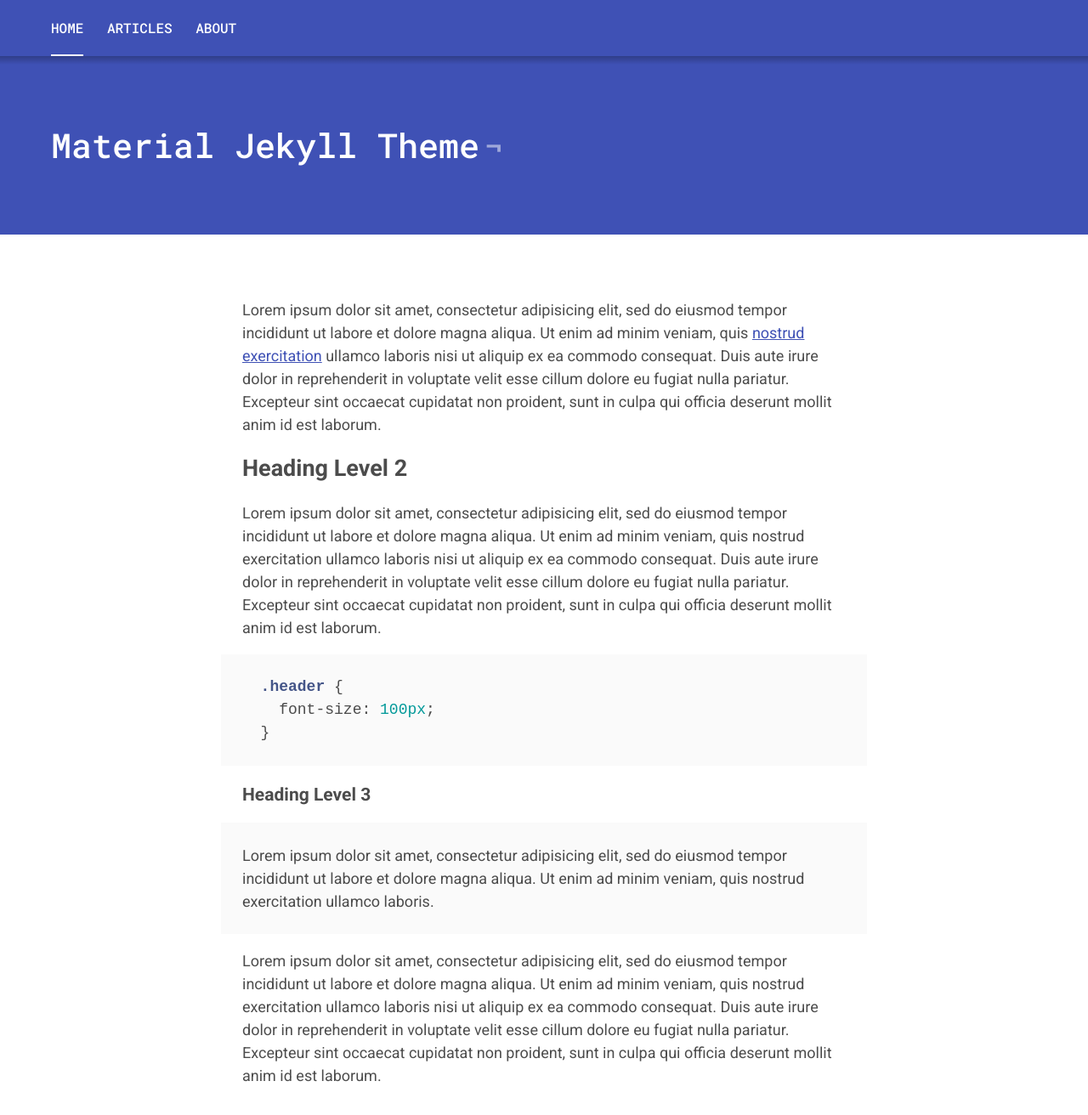
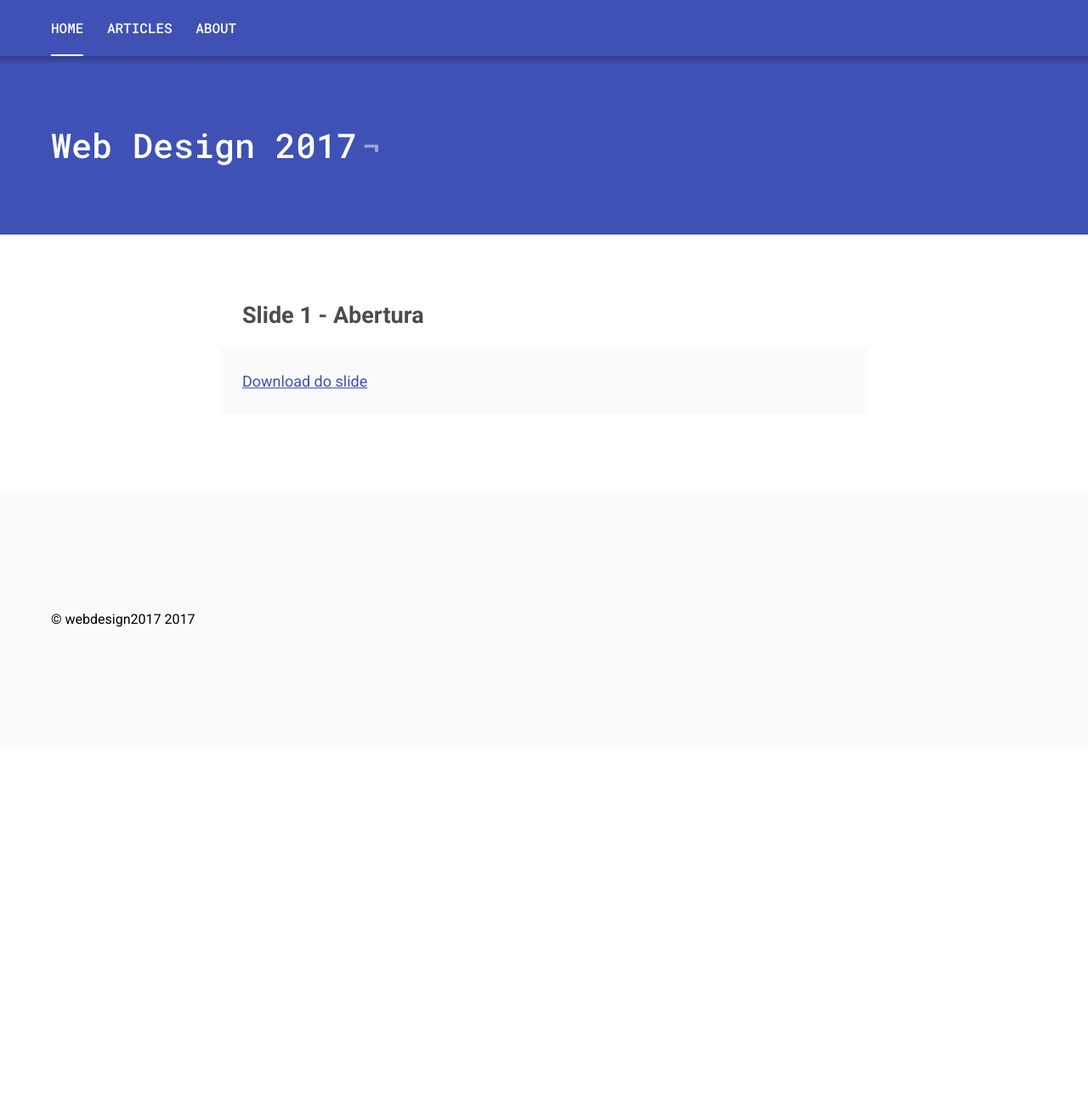
Before and after one commit to vitorgarciamoreira/webdesign2017, a Jekyll site: the page built from index.markdown, in a window 1280 px wide and 1400 px high. Shown: the top 1312 px of the window at 85% size. Built offline with Jekyll 4.4.1, drawn with Linux system fonts in a browser that asks for light colours.

Commit message:
Atualização

```diff
--- a/index.markdown
+++ b/index.markdown
@@ -1,21 +1,8 @@
 ---
 layout: page
-title: Material Jekyll Theme
+title: Web Design 2017
 ---
-Lorem ipsum dolor sit amet, consectetur adipisicing elit, sed do eiusmod tempor incididunt ut labore et dolore magna aliqua. Ut enim ad minim veniam, quis [nostrud exercitation](http://alexcarpenter.me) ullamco laboris nisi ut aliquip ex ea commodo consequat. Duis aute irure dolor in reprehenderit in voluptate velit esse cillum dolore eu fugiat nulla pariatur. Excepteur sint occaecat cupidatat non proident, sunt in culpa qui officia deserunt mollit anim id est laborum.
 
-## Heading Level 2
+## Slide 1 - Abertura
 
-Lorem ipsum dolor sit amet, consectetur adipisicing elit, sed do eiusmod tempor incididunt ut labore et dolore magna aliqua. Ut enim ad minim veniam, quis nostrud exercitation ullamco laboris nisi ut aliquip ex ea commodo consequat. Duis aute irure dolor in reprehenderit in voluptate velit esse cillum dolore eu fugiat nulla pariatur. Excepteur sint occaecat cupidatat non proident, sunt in culpa qui officia deserunt mollit anim id est laborum.
-
-{% highlight scss %}
-  .header {
-    font-size: 100px;
-  }
-{% endhighlight %}
-
-### Heading Level 3
-
-> Lorem ipsum dolor sit amet, consectetur adipisicing elit, sed do eiusmod tempor incididunt ut labore et dolore magna aliqua. Ut enim ad minim veniam, quis nostrud exercitation ullamco laboris.
-
-Lorem ipsum dolor sit amet, consectetur adipisicing elit, sed do eiusmod tempor incididunt ut labore et dolore magna aliqua. Ut enim ad minim veniam, quis nostrud exercitation ullamco laboris nisi ut aliquip ex ea commodo consequat. Duis aute irure dolor in reprehenderit in voluptate velit esse cillum dolore eu fugiat nulla pariatur. Excepteur sint occaecat cupidatat non proident, sunt in culpa qui officia deserunt mollit anim id est laborum.
+> [Download do slide](https://www.google.com)
```
